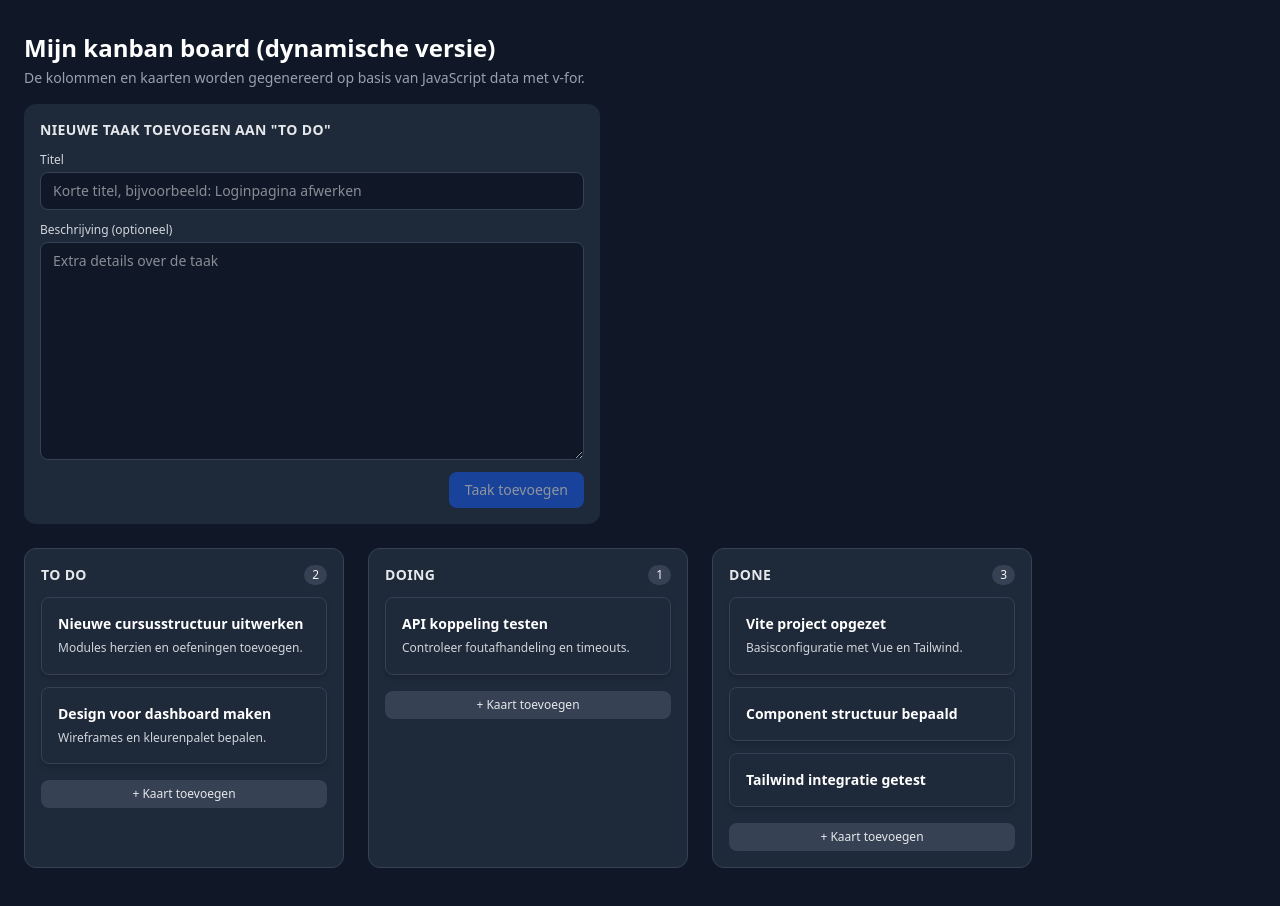
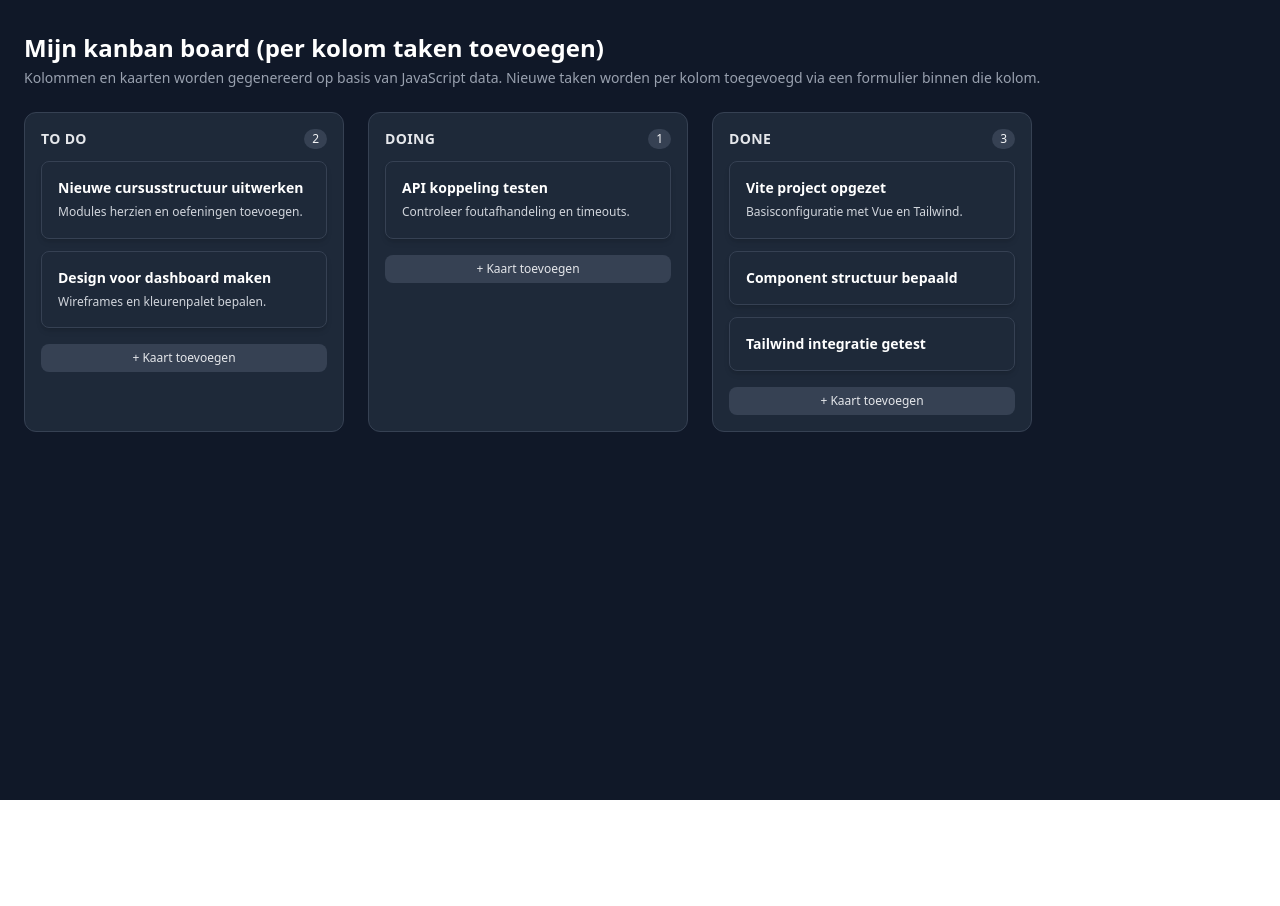
Before and after one commit to syntraprogrammeurs/vueoriginal, a Vue app: page / in a window 1280 px wide. Shown: the top 906 px of the page. After the commit the page ends 800 px from the top, so only its background shows below. Built offline with nearby package versions, Linux system fonts and the light colour scheme.

Commit message:
eind module 14

```diff
--- a/src/App.vue
+++ b/src/App.vue
@@ -54,103 +54,43 @@ const columns = ref([
   }
 ])
 
-const newTaskTitle = ref("")
-const newTaskDescription = ref("")
-const nextTaskId = ref(6)
+const nextTaskId = ref(7)
 
-function handleAddTask() {
-  const title = newTaskTitle.value.trim()
-  const description = newTaskDescription.value.trim()
+function handleAddTaskToColumn(payload) {
+  const { columnId, title, description } = payload
 
-  if (!title) {
-    // extra veiligheid: formulierknop is al disabled, maar we controleren het hier ook
+  const column = columns.value.find(col => col.id === columnId)
+  if (!column) {
     return
   }
 
-  const todoColumn = columns.value.find(column => column.id === "todo")
-  if (!todoColumn) {
-    return
-  }
-
-  todoColumn.tasks.push({
+  column.tasks.push({
     id: nextTaskId.value++,
     title,
     description
   })
-
-  newTaskTitle.value = ""
-  newTaskDescription.value = ""
 }
 </script>
 
-
-
-
-
 <template>
   <main class="min-h-screen bg-gray-900 text-white px-6 py-8">
-    <header class="mb-6 space-y-4">
-      <div>
-        <h1 class="text-2xl font-bold">
-          Mijn kanban board (dynamische versie)
-        </h1>
-        <p class="text-gray-400 text-sm mt-1">
-          De kolommen en kaarten worden gegenereerd op basis van JavaScript data met v-for.
-        </p>
-      </div>
-
-      <form
-          class="bg-gray-800 rounded-xl p-4 flex flex-col gap-3 max-w-xl"
-          @submit.prevent="handleAddTask"
-      >
-        <h2 class="text-sm font-semibold uppercase tracking-wide text-gray-200">
-          Nieuwe taak toevoegen aan "To Do"
-        </h2>
-
-        <div class="flex flex-col gap-1">
-          <label class="text-xs text-gray-300" for="task-title">
-            Titel
-          </label>
-          <input
-              id="task-title"
-              type="text"
-              class="rounded-lg bg-gray-900 border border-gray-700 px-3 py-2 text-sm focus:outline-none focus:ring-2 focus:ring-red-600"
-              v-model="newTaskTitle"
-              placeholder="Korte titel, bijvoorbeeld: Loginpagina afwerken"
-          />
-        </div>
-
-        <div class="flex flex-col gap-1">
-          <label class="text-xs text-gray-300" for="task-description">
-            Beschrijving (optioneel)
-          </label>
-          <textarea
-              id="task-description"
-              rows="10"
-              class="rounded-lg bg-gray-900 border border-gray-700 px-3 py-2 text-sm focus:outline-none focus:ring-2 focus:ring-blue-600"
-              v-model="newTaskDescription"
-              placeholder="Extra details over de taak"
-          ></textarea>
-        </div>
-
-        <div class="flex justify-end">
-          <button
-              type="submit"
-              class="px-4 py-2 bg-blue-600 rounded-lg text-sm font-medium hover:bg-blue-500 disabled:opacity-50 disabled:cursor-not-allowed"
-              :disabled="newTaskTitle.trim().length === 0"
-          >
-            Taak toevoegen
-          </button>
-        </div>
-      </form>
+    <header class="mb-6">
+      <h1 class="text-2xl font-bold">
+        Mijn kanban board (per kolom taken toevoegen)
+      </h1>
+      <p class="text-gray-400 text-sm mt-1">
+        Kolommen en kaarten worden gegenereerd op basis van JavaScript data. Nieuwe taken worden per kolom toegevoegd via een formulier binnen die kolom.
+      </p>
     </header>
 
     <section class="flex gap-6 overflow-x-auto pb-4">
       <BoardColumn
           v-for="column in columns"
           :key="column.id"
+          :id="column.id"
           :title="column.title"
           :count="column.tasks.length"
+          @add-task="handleAddTaskToColumn"
       >
         <TaskCard
             v-for="task in column.tasks"
--- a/src/components/BoardColumn.vue
+++ b/src/components/BoardColumn.vue
@@ -1,5 +1,11 @@
 <script setup>
+import { ref } from "vue"
+
 const props = defineProps({
+  id: {
+    type: String,
+    required: true
+  },
   title: {
     type: String,
     required: true
@@ -9,6 +15,36 @@ const props = defineProps({
     default: 0
   }
 })
+
+const emit = defineEmits(["add-task"])
+
+const showForm = ref(false)
+
+const newTitle = ref("")
+const newDescription = ref("")
+
+function toggleForm() {
+  showForm.value = !showForm.value
+}
+
+function handleSubmit() {
+  const title = newTitle.value.trim()
+  const description = newDescription.value.trim()
+
+  if (!title) {
+    return
+  }
+
+  emit("add-task", {
+    columnId: props.id,
+    title,
+    description
+  })
+
+  newTitle.value = ""
+  newDescription.value = ""
+  showForm.value = false
+}
 </script>
 
 <template>
@@ -27,10 +63,50 @@ const props = defineProps({
       <slot />
     </div>
 
-    <button
-        class="mt-4 w-full rounded-lg bg-gray-700 py-1.5 text-xs font-medium text-gray-200 hover:bg-gray-600"
-    >
-      + Kaart toevoegen
-    </button>
+    <div class="mt-4">
+      <button
+          v-if="!showForm"
+          class="w-full rounded-lg bg-gray-700 py-1.5 text-xs font-medium text-gray-200 hover:bg-gray-600"
+          @click="toggleForm"
+      >
+        + Kaart toevoegen
+      </button>
+
+      <form
+          v-else
+          class="bg-gray-900 border border-gray-700 rounded-lg p-3 flex flex-col gap-2"
+          @submit.prevent="handleSubmit"
+      >
+        <input
+            type="text"
+            class="rounded bg-gray-800 border border-gray-700 px-2 py-1 text-xs focus:outline-none focus:ring-2 focus:ring-blue-600"
+            v-model="newTitle"
+            placeholder="Titel van de taak"
+        />
+        <textarea
+            rows="2"
+            class="rounded bg-gray-800 border border-gray-700 px-2 py-1 text-xs focus:outline-none focus:ring-2 focus:ring-blue-600"
+            v-model="newDescription"
+            placeholder="Beschrijving (optioneel)"
+        ></textarea>
+
+        <div class="flex justify-end gap-2 mt-1">
+          <button
+              type="button"
+              class="px-2 py-1 text-xs rounded bg-gray-700 hover:bg-gray-600"
+              @click="toggleForm"
+          >
+            Annuleren
+          </button>
+          <button
+              type="submit"
+              class="px-2 py-1 text-xs rounded bg-blue-600 hover:bg-blue-500 disabled:opacity-50 disabled:cursor-not-allowed"
+              :disabled="newTitle.trim().length === 0"
+          >
+            Toevoegen
+          </button>
+        </div>
+      </form>
+    </div>
   </section>
 </template>
```
